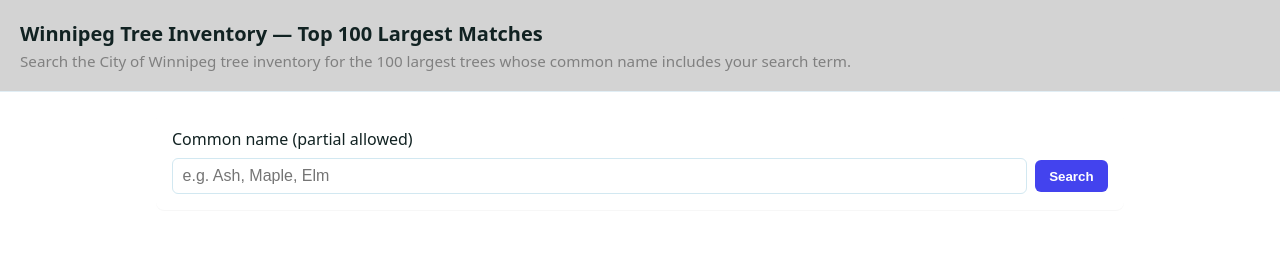
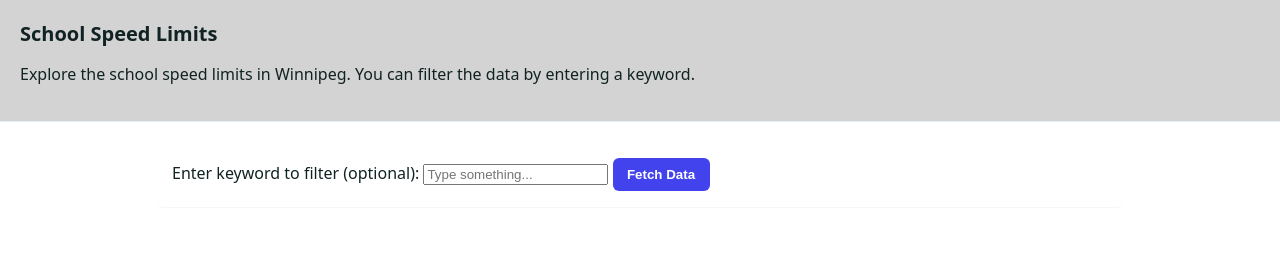
Before and after one commit to klimarrc/Front_End_JavaScript_Async_Module_05, a plain HTML site: page index.html in a window 1280 px wide. Drawn offline with Linux system fonts and the light colour scheme.

Commit message:
style: Rewrite HTML file to add new elements.

```diff
--- a/index.html
+++ b/index.html
@@ -3,31 +3,25 @@
 <head>
   <meta charset="utf-8" />
   <meta name="viewport" content="width=device-width,initial-scale=1" />
-  <title>Winnipeg park and open space explorer</title>
+  <title>School Speed Limits</title>
   <link rel="stylesheet" href="styles.css" />
 </head>
 <body>
     <header>
-        <h1>Winnipeg Tree Inventory — Top 100 Largest Matches</h1>
-        <p class="subtitle">Search the City of Winnipeg tree inventory for the 100 largest trees whose common name includes your search term.</p>
+        <h1>School Speed Limits</h1>
+        <p>Explore the school speed limits in Winnipeg. You can filter the data by entering a keyword.</p>
     </header>
 
     <main>
-        <form id="searchForm" aria-label="Search trees by common name">
-        <label for="commonName">Common name (partial allowed)</label>
-        <div class="controls">
-            <input id="commonName" name="commonName" type="search" placeholder="e.g. Ash, Maple, Elm" required />
-            <button id="searchBtn" type="submit">Search</button>
-        </div>
+        <form id="searchForm">
+            <label for="keyword">Enter keyword to filter (optional):</label>
+            <input type="text" id="keyword" placeholder="Type something...">
+            <button type="submit">Fetch Data</button>
         </form>
 
-        <div id="status" role="status" aria-live="polite"></div>
-
-        <section id="results" aria-live="polite">
-        <!-- Table inserted here -->
-        </section>
+        <div id="status"></div>
+        <div id="tableContainer"></div>
     </main>
-
     <script src="script.js"></script>
 </body>
 </html>
--- a/script.js
+++ b/script.js
@@ -1,9 +1,6 @@
 tt/* Kailine Lima
 October 29, 2025.
 JavaScript Async/ Await Assignment_5 */
-
-const searchBtn = document.getElementById('searchBtn');
-const container = document.getElementById('resultsInfo');
 
 
 // Make the promise
```
